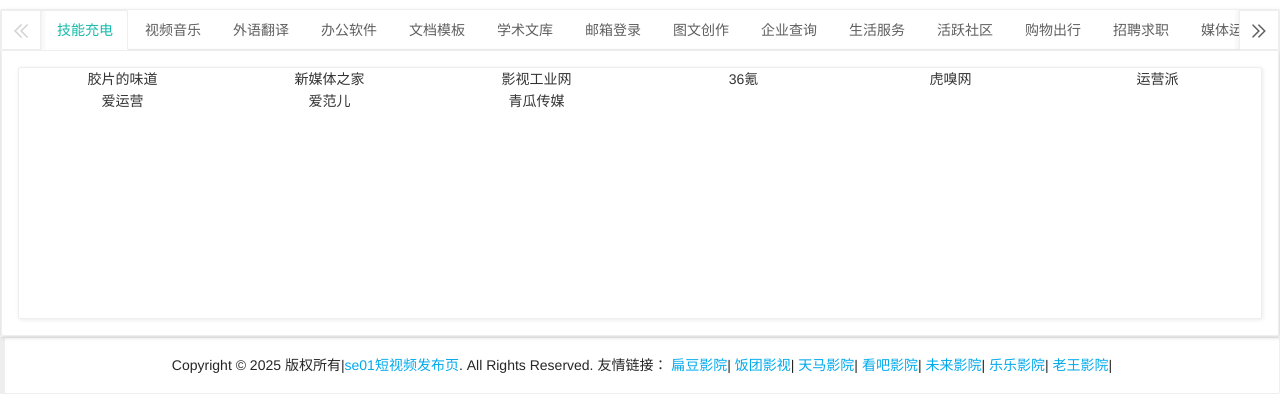
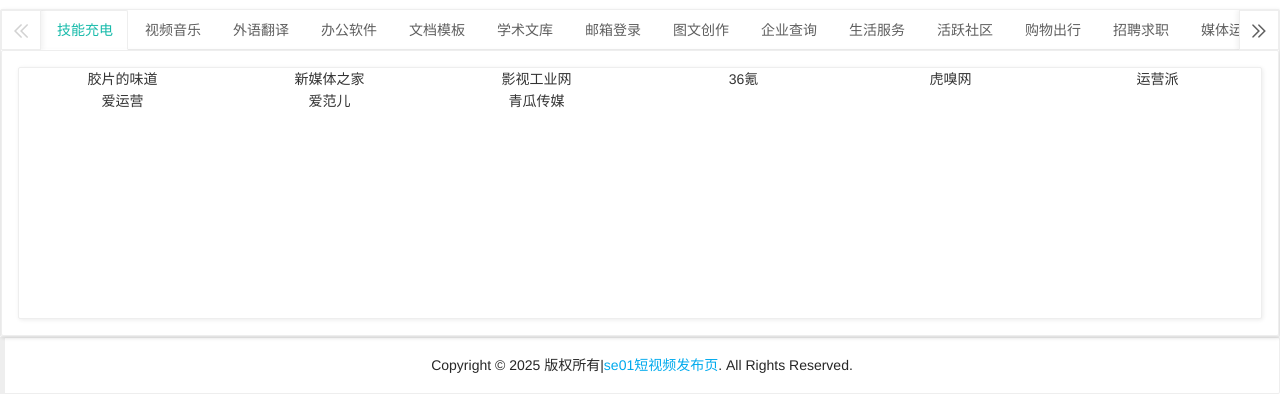
Before and after one commit to se01fabu/se01fabu.github.io, a plain HTML site: page index.html in a window 1280 px wide. Shown: the part 718-1122 px from the top of the page. Drawn offline with Linux system fonts and the light colour scheme.

Commit message:
Add files via upload

```diff
--- a/index.html
+++ b/index.html
@@ -259,15 +259,6 @@
   </div>
 </div>
 <blockquote class="layui-elem-quote layui-quote-nm layui-text" >Copyright © 2025 版权所有|<a href="/">se01短视频发布页</a>. All Rights Reserved.
-友情链接：
-
-<a href="http://e3way.fullspeed.tv" target="_blank" >扁豆影院</a>|
-<a href="http://fanvar.kaohsiung.tv" target="_blank" >饭团影视</a>|
-<a href="http://tianmayy.aiiyah.org" target="_blank" rel="nofollow">天马影院</a>|
-<a href="http://kanbayy.xn--ds-bja.org" target="_blank" rel="nofollow">看吧影院</a>|
-<a href="http://weilaiyy.exactfm.org" target="_blank" rel="nofollow">未来影院</a>|
-<a href="http://leleyy.open-sky.org" target="_blank" rel="nofollow">乐乐影院</a>|
-<a href="http://laowangyy.donlafferty.net" target="_blank" rel="nofollow">老王影院</a>|
 </blockquote>
 </div>
 <link href="/dist/css/share.min.css?v=1762187206" rel="stylesheet">
```
